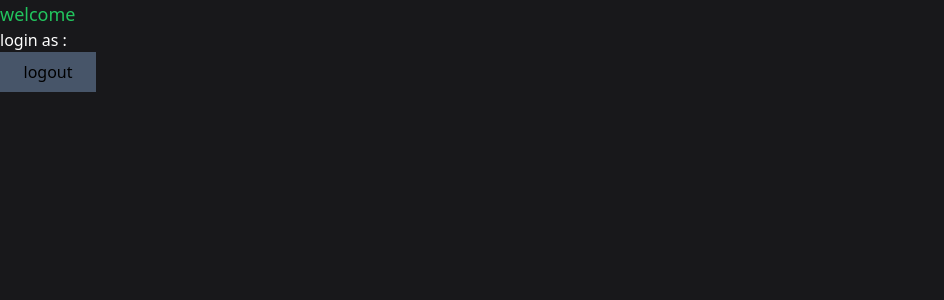
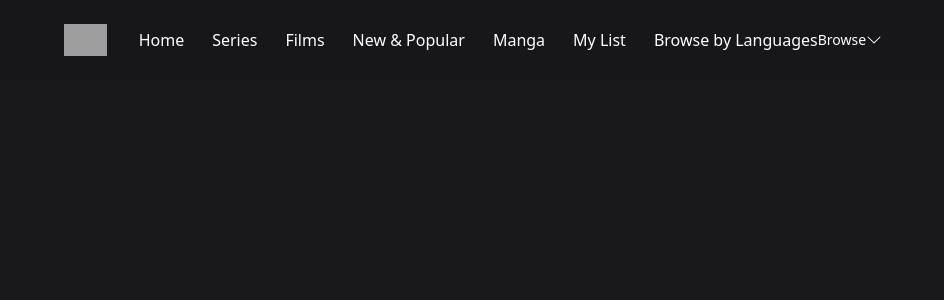
Before and after one commit to PikachuUsedSurf/Animanga, a Next.js app: page / in a window 1280 px wide. Shown: the top 300 px of the page, without its empty margins (0-944 px from the left). Built offline with nearby package versions, Linux system fonts and the light colour scheme; no server answers; the database is empty; sample sign-in values are in the browser's storage; grey boxes are pictures that could not be loaded.

Commit message:
the navbar update

```diff
--- /dev/null
+++ b/components/MobileMenu.tsx
@@ -0,0 +1,25 @@
+import react from 'react';
+
+interface MobileMenuProps {
+    visible?: boolean;
+}
+
+const MobileMenu: React.FC<MobileMenuProps> = ({visible}) => {
+    if (!visible) {
+        return null;
+    }
+
+    return (
+        <div className="bg-black w-56 absolute top-8 left-0 py-5 flex-col border-2 border-gray-800 flex">
+            <div className="flex flex-col gap-4">
+
+                <div className="px-3 text-center text-white hover:underline">
+                    Home
+                </div>
+
+            </div>
+        </div>
+    )
+};
+
+export default MobileMenu;
--- /dev/null
+++ b/components/Navbar.tsx
@@ -0,0 +1,58 @@
+import NavbarItem from "./NavbarItem";
+import MobileMenu from "./MobileMenu";
+
+import {BsChevronDown} from "react-icons/bs"
+import { useCallback, useState } from "react";
+
+const Navbar = () => {
+const [showMobileMenu, setShowMobileMenu] = useState(false);
+
+const toggleMobileMenu = useCallback (() => {
+ setShowMobileMenu((current) => !current);
+},
+[]);
+
+    return (
+        <nav className="w-full fixed z-40">
+            <div
+            className="
+            px-4
+            md:px-16
+            py-6
+            flex
+            flex-row
+            items-center
+            transition
+            duration-500
+            bg-zinc-900
+            bg-opacity-90
+            "
+            >
+            <img className="h-4 lg:h-8" src="/images/logo.svg" alt="logo" />
+            <div
+            className="
+            flex-row
+            ml-8
+            gap-7
+            hidden
+            lg:flex
+            "
+            >
+                <NavbarItem label="Home "/>
+                <NavbarItem label="Series "/>
+                <NavbarItem label="Films "/>
+                <NavbarItem label="New & Popular "/>
+                <NavbarItem label="Manga "/>
+                <NavbarItem label="My List "/>
+                <NavbarItem label="Browse by Languages "/>
+            </div>
+            <div onClick={toggleMobileMenu} className="lg:hidden flex flex-row items-center gap-2 ml-8 cursor-pointer relative"></div>
+            <p className="text-white text-sm">Browse</p>
+            <BsChevronDown className="text-white w-4 transition"/>
+            <MobileMenu visible= {showMobileMenu} />
+            </div>
+        </nav>
+    )
+}
+
+export default Navbar;
--- /dev/null
+++ b/components/NavbarItem.tsx
@@ -0,0 +1,17 @@
+import React from "react";
+
+interface NavbarItemProps {
+    label: string;
+}
+
+const NavbarItem: React.FC<NavbarItemProps> = ({
+    label
+}) => {
+    return(
+        <div className="text-white cursor-pointer hover:text-gray-300 transition">
+            {label}
+        </div>
+    )
+}
+
+export default NavbarItem;
--- a/pages/index.tsx
+++ b/pages/index.tsx
@@ -1,6 +1,7 @@
 import useCurrentUser from "@/hooks/useCurrentUser";
 import { NextPageContext } from "next";
-import { getSession, signOut } from "next-auth/react";
+import { getSession} from "next-auth/react";
+import Navbar from "@/components/Navbar";
 
 export async function getServerSideProps(context: NextPageContext) {
   const session = await getSession(context);
@@ -20,12 +21,9 @@
 }
 
 export default function Home() {
-  const { data: user } = useCurrentUser();
   return (
     <>
-      <h1 className="text-lg text-green-500">welcome</h1>
-      <p className="text-white">login as : {user?.name}</p>
-      <button onClick={() => signOut()} className="h-10 w-24 bg-slate-600">logout</button>
+      <Navbar/>
     </>
   )
 }
```
